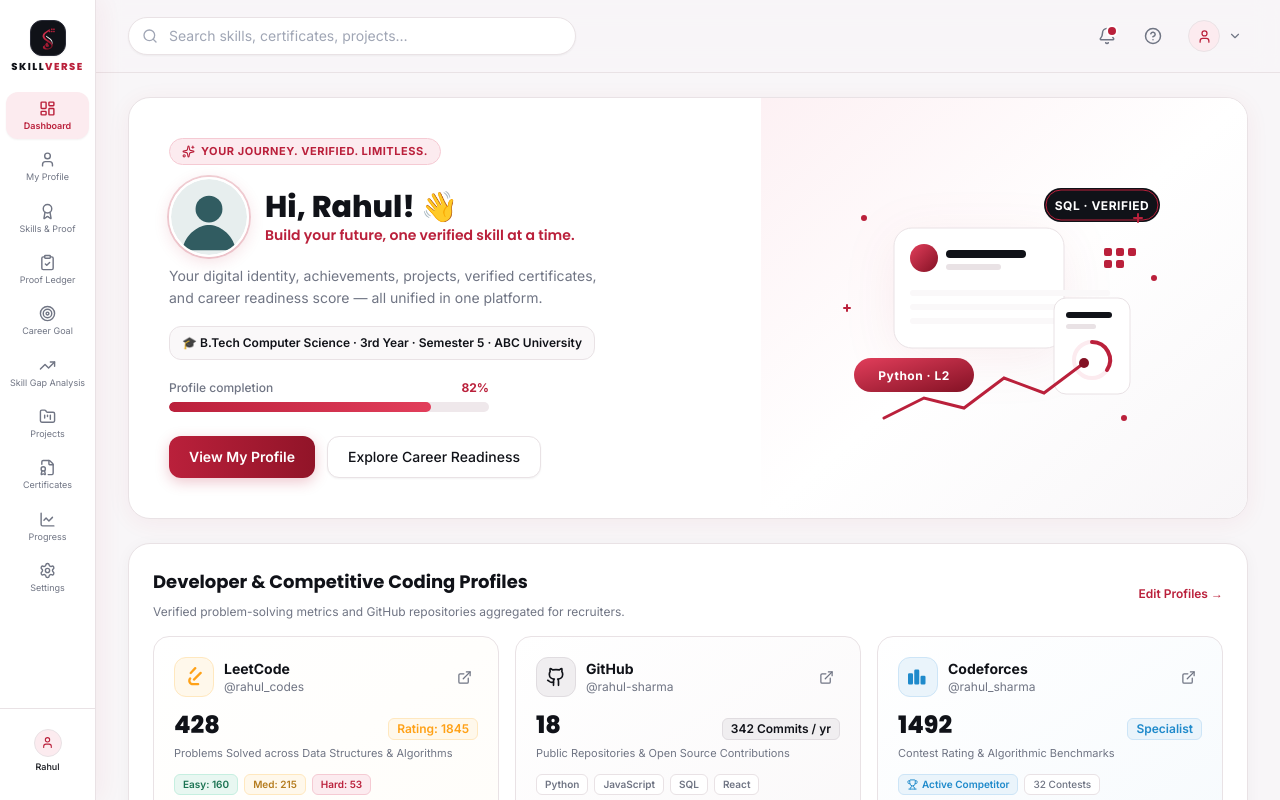
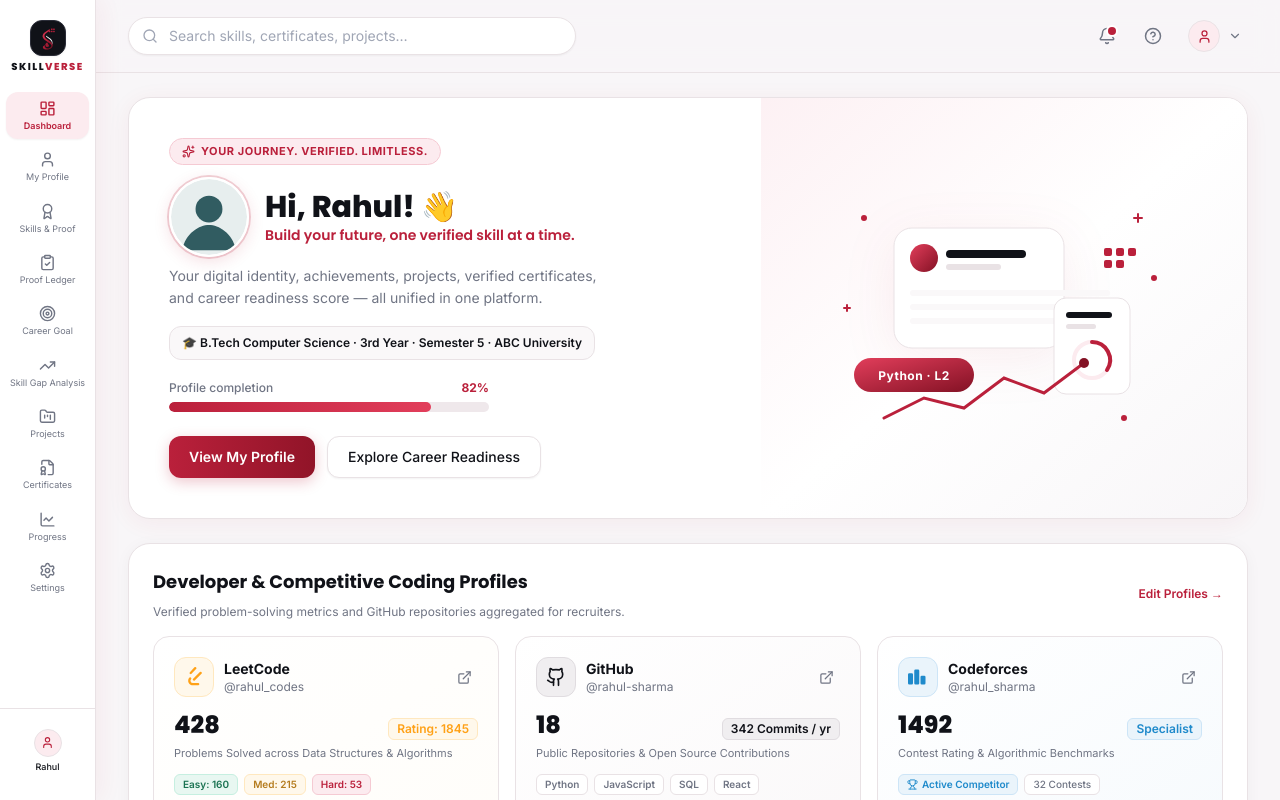
Before and after one commit to fauzia10/Skillverse, a React (Vite) app: page / in a window 1280 px wide. Shown: the top 800 px of the page. Built offline with nearby package versions, Linux system fonts and the light colour scheme.

Commit message:
Remove SQL Verified floating badge from dashboard hero illustration

```diff
--- a/SkillVerse.jsx
+++ b/SkillVerse.jsx
@@ -488,12 +488,6 @@
       <rect x="86" y="160" width="170" height="6" rx="3" fill="#F1EEE9" />
 
       <g>
-        <rect x="220" y="30" width="110" height="34" rx="17" fill="#9DCEBE" opacity="0.9" />
-        <text x="275" y="52" textAnchor="middle" fontSize="13" fill="#1F4045" fontFamily="Inter, sans-serif" fontWeight="600">
-          SQL · Verified
-        </text>
-      </g>
-      <g>
         <rect x="30" y="200" width="120" height="34" rx="17" fill="#E9A6A6" opacity="0.95" />
         <text x="90" y="222" textAnchor="middle" fontSize="13" fill="#FFFFFF" fontFamily="Inter, sans-serif" fontWeight="600">
           Python · L2
--- a/src/components/common/Visuals.jsx
+++ b/src/components/common/Visuals.jsx
@@ -111,14 +111,6 @@
       <rect x="86" y="146" width="150" height="6" rx="3" fill="#FAF8F9" />
       <rect x="86" y="160" width="170" height="6" rx="3" fill="#FAF8F9" />
 
-      {/* Floating Badge 1: SQL Verified */}
-      <g>
-        <rect x="220" y="30" width="116" height="34" rx="17" fill="#101218" />
-        <rect x="222" y="32" width="112" height="30" rx="15" fill="none" stroke="#BA203B" strokeWidth="1" />
-        <text x="278" y="52" textAnchor="middle" fontSize="12" fill="#FFFFFF" fontFamily="Inter, sans-serif" fontWeight="700" letterSpacing="0.5">
-          SQL · VERIFIED
-        </text>
-      </g>
 
       {/* Floating Badge 2: Python L2 */}
       <g>
```
